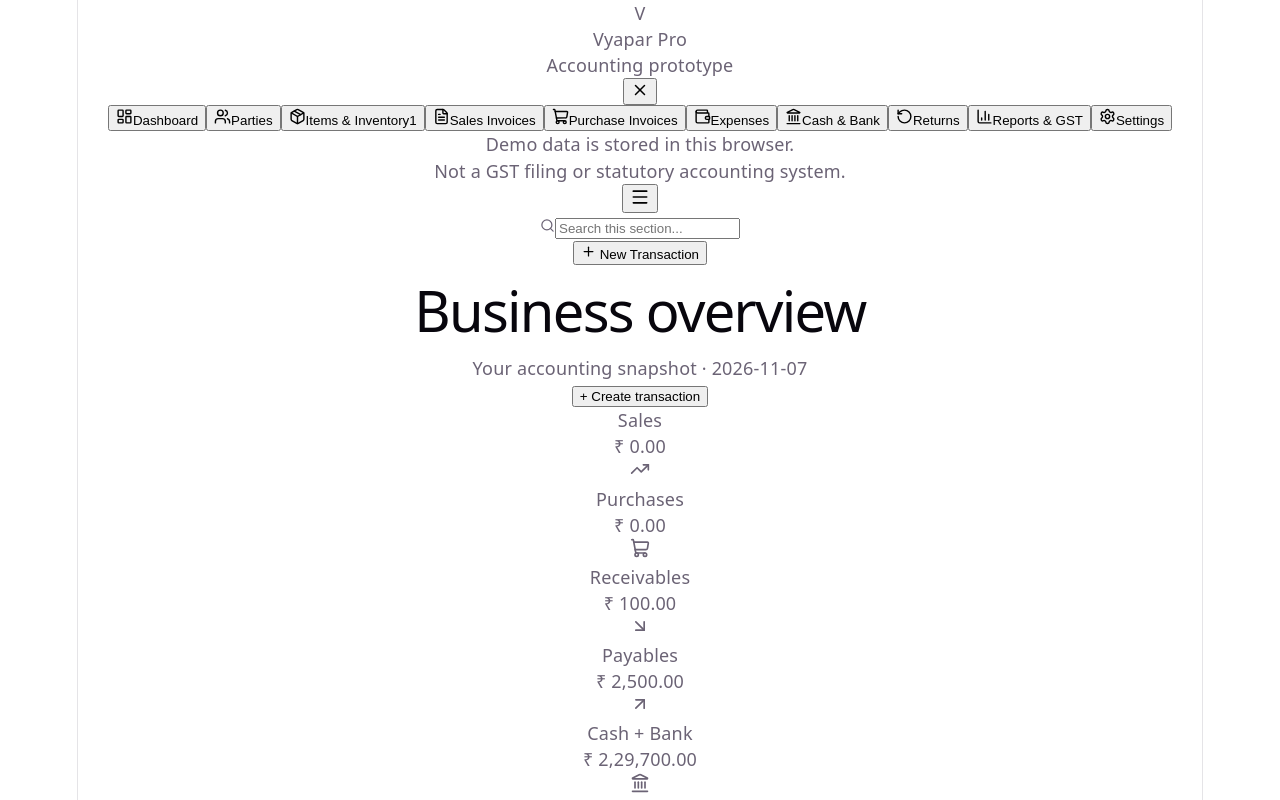
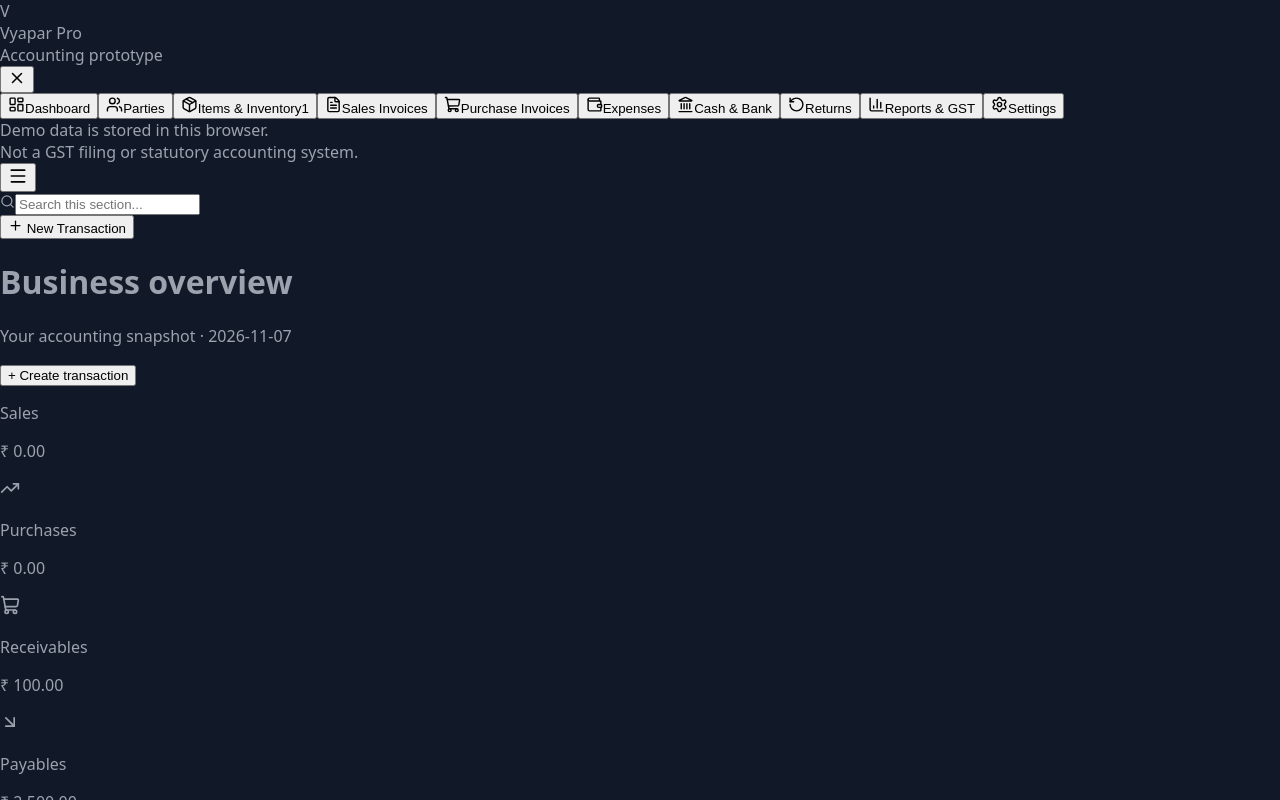
Before and after one commit to georgesaykara6588/gk-billing-software, a React (Vite) app: page / in a window 1280 px wide. Shown: the top 800 px of the page. Built offline with nearby package versions, Linux system fonts and the light colour scheme.

Commit message:
Update native CSS styling for Vyapar Pro

```diff
--- a/src/index.css
+++ b/src/index.css
@@ -1,111 +1,54 @@
 :root {
-  --text: #6b6375;
-  --text-h: #08060d;
-  --bg: #fff;
-  --border: #e5e4e7;
-  --code-bg: #f4f3ec;
-  --accent: #aa3bff;
-  --accent-bg: rgba(170, 59, 255, 0.1);
-  --accent-border: rgba(170, 59, 255, 0.5);
-  --social-bg: rgba(244, 243, 236, 0.5);
-  --shadow:
-    rgba(0, 0, 0, 0.1) 0 10px 15px -3px, rgba(0, 0, 0, 0.05) 0 4px 6px -2px;
-
+  --text: #9ca3af;
+  --text-h: #f3f4f6;
+  --bg: #111827;
+  --card-bg: #1f2937;
+  --border: #374151;
+  --accent: #6366f1;
+  --accent-hover: #4f46e5;
   --sans: system-ui, 'Segoe UI', Roboto, sans-serif;
-  --heading: system-ui, 'Segoe UI', Roboto, sans-serif;
   --mono: ui-monospace, Consolas, monospace;
-
-  font: 18px/145% var(--sans);
-  letter-spacing: 0.18px;
-  color-scheme: light dark;
-  color: var(--text);
-  background: var(--bg);
-  font-synthesis: none;
-  text-rendering: optimizeLegibility;
-  -webkit-font-smoothing: antialiased;
-  -moz-osx-font-smoothing: grayscale;
-
-  @media (max-width: 1024px) {
-    font-size: 16px;
-  }
-}
-
-@media (prefers-color-scheme: dark) {
-  :root {
-    --text: #9ca3af;
-    --text-h: #f3f4f6;
-    --bg: #16171d;
-    --border: #2e303a;
-    --code-bg: #1f2028;
-    --accent: #c084fc;
-    --accent-bg: rgba(192, 132, 252, 0.15);
-    --accent-border: rgba(192, 132, 252, 0.5);
-    --social-bg: rgba(47, 48, 58, 0.5);
-    --shadow:
-      rgba(0, 0, 0, 0.4) 0 10px 15px -3px, rgba(0, 0, 0, 0.25) 0 4px 6px -2px;
-  }
-
-  #social .button-icon {
-    filter: invert(1) brightness(2);
-  }
-}
-
-#root {
-  width: 1126px;
-  max-width: 100%;
-  margin: 0 auto;
-  text-align: center;
-  border-inline: 1px solid var(--border);
-  min-height: 100svh;
-  display: flex;
-  flex-direction: column;
-  box-sizing: border-box;
 }
 
 body {
   margin: 0;
+  padding: 0;
+  font-family: var(--sans);
+  background-color: var(--bg);
+  color: var(--text);
 }
 
-h1,
-h2 {
-  font-family: var(--heading);
-  font-weight: 500;
-  color: var(--text-h);
+#root {
+  min-height: 100vh;
+  display: flex;
+  background-color: var(--bg);
+  color: var(--text);
 }
 
-h1 {
-  font-size: 56px;
-  letter-spacing: -1.68px;
-  margin: 32px 0;
-  @media (max-width: 1024px) {
-    font-size: 36px;
-    margin: 20px 0;
+/* Custom Scrollbars */
+::-webkit-scrollbar {
+  width: 8px;
+  height: 8px;
+}
+::-webkit-scrollbar-track {
+  background: #111827;
+}
+::-webkit-scrollbar-thumb {
+  background: #374151;
+  border-radius: 4px;
+}
+
+@media print {
+  body * {
+    visibility: hidden;
+  }
+  #printable-area, #printable-area * {
+    visibility: visible;
+  }
+  #printable-area {
+    position: absolute;
+    left: 0;
+    top: 0;
+    width: 100%;
   }
 }
-h2 {
-  font-size: 24px;
-  line-height: 118%;
-  letter-spacing: -0.24px;
-  margin: 0 0 8px;
-  @media (max-width: 1024px) {
-    font-size: 20px;
-  }
-}
-p {
-  margin: 0;
-}
-
-code,
-.counter {
-  font-family: var(--mono);
-  display: inline-flex;
-  border-radius: 4px;
-  color: var(--text-h);
-}
-
-code {
-  font-size: 15px;
-  line-height: 135%;
-  padding: 4px 8px;
-  background: var(--code-bg);
-}
```
